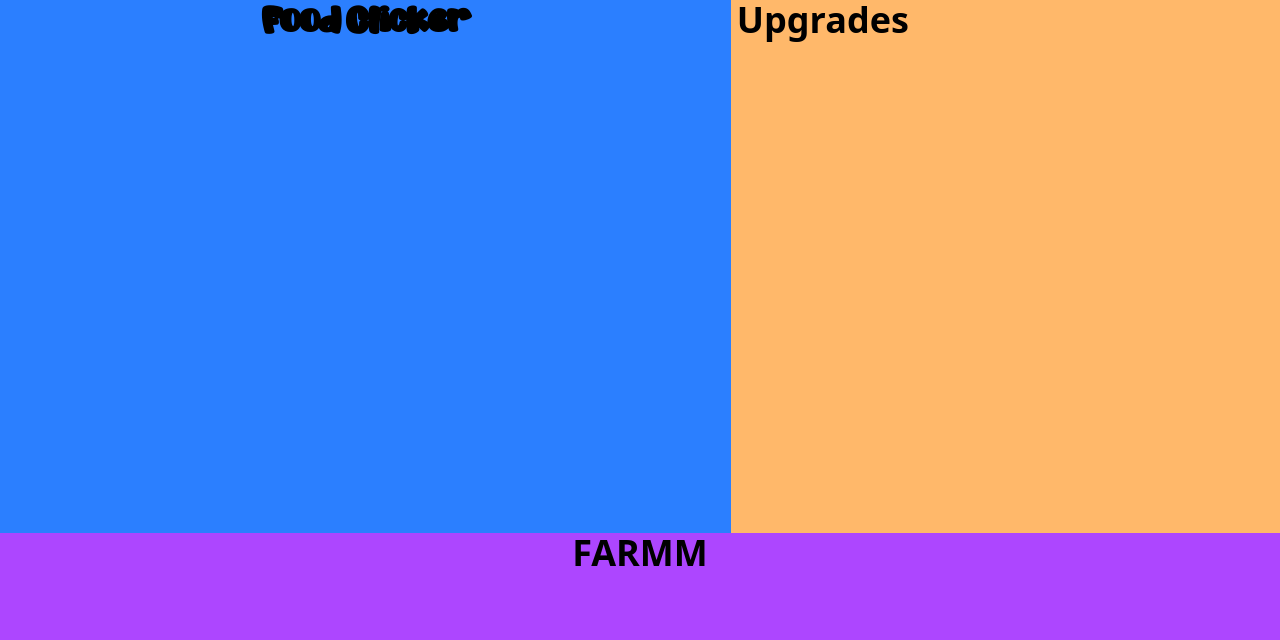
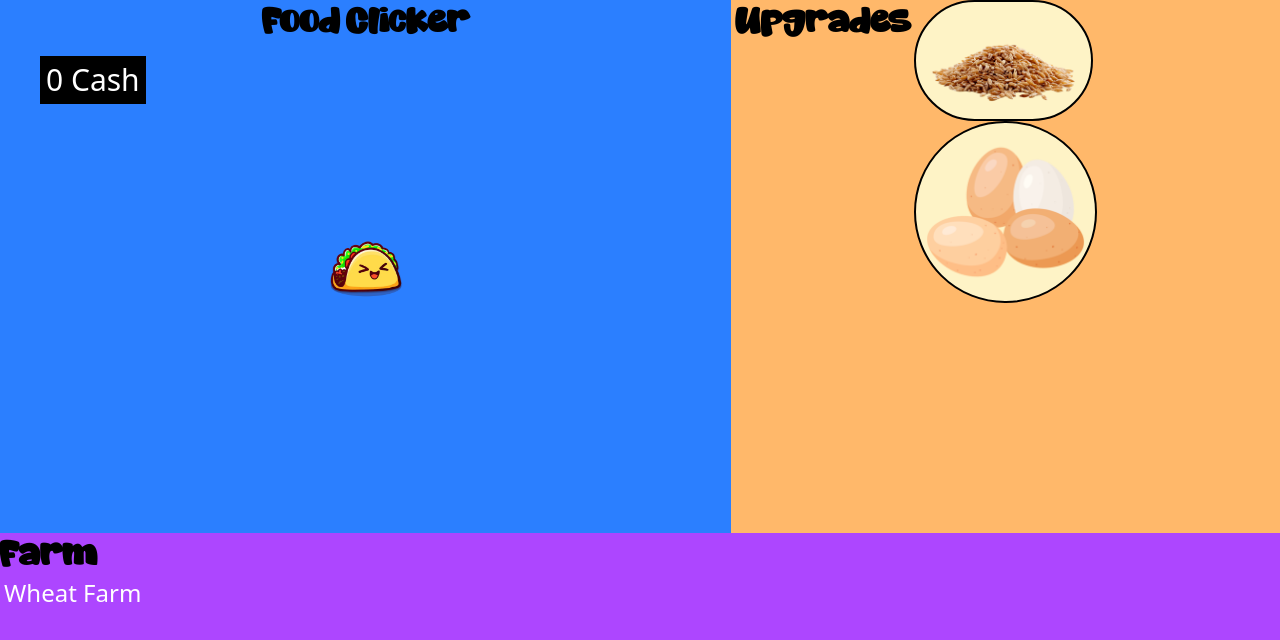
Before and after one commit to sugaazz1/food-clicker, a website built with Vite: page index.html in a window 1280 px wide. Built offline with nearby package versions, Linux system fonts and the light colour scheme.

Commit message:
update1.1 user interface

```diff
--- a/index.html
+++ b/index.html
@@ -9,16 +9,34 @@
   </head>
   <body>
     <main class="w-screen h-screen">
-      <div class="Food-clicker bg-blue-500">
-        <h1 class="font-bold text-4xl text-center rebellion-squad"> Food Clicker</h1>
+      <div class="Food-clicker bg-blue-500 relative">
+        <h1 class=" text-4xl text-center rebellion-squad"> Food Clicker</h1>
+
+        <button class=" text-3xl text-white p-1.5 translate-y-4 ml-10 bg-black"> 0 Cash</button>
+
+        <button class="text-center clicker w-19 absolute left-1/2 top-1/2 -translate-9.5">
+          <img src="/src/images/food-clicker-icon.webp" class="">
+        </button>
       </div>
 
       <div class="UPGRADES bg-orange-300">
-        <h1 class="font-bold text-4xl text-center "> Upgrades</h1>
+        <h1 class=" text-4xl text-center rebellion-squad "> Upgrades</h1>
+          <div class="flex flex-col space-x-1">
+            <button>
+              <img src="/src/images/wheat seed.png" alt="wheat-seed" class="border-2 rounded-full bg-amber-100 border-black">
+            </button>
+
+            <button>
+              <img src="/src/images/chickegg.png" alt="egg" class="border-2 rounded-full bg-amber-100 border-black">
+            </button>
+          </div>
       </div>
 
       <div class="FARM bg-purple-500">
-        <h1 class="font-bold text-4xl text-center ">FARMM </h1>
+        <h1 class=" text-4xl text-left rebellion-squad ">Farm </h1>
+        <button class=" text-2xl text-white p-1">
+          Wheat Farm
+        </button>
       </div>
 
     </main>
--- a/src/style.css
+++ b/src/style.css
@@ -26,12 +26,18 @@ main {  display: grid;
       ". . ."
       ". . .";
     grid-area: UPGRADES;
+
   }
 
-  .FARM { grid-area: FARM; }
+  .FARM { grid-area: FARM;
 
 
+}
 
+
+.clicker:active{
+    filter: invert();
+}
 
 
 
```
Also changed, not shown: src/images/chickegg.png (added), src/images/food-clicker-icon.webp (added), src/images/growing-wheat.png (renamed from images/growing-wheat.png), src/images/wheat seed.png (renamed from images/wheat seed.png), src/images/wheat.png (renamed from images/wheat.png).
